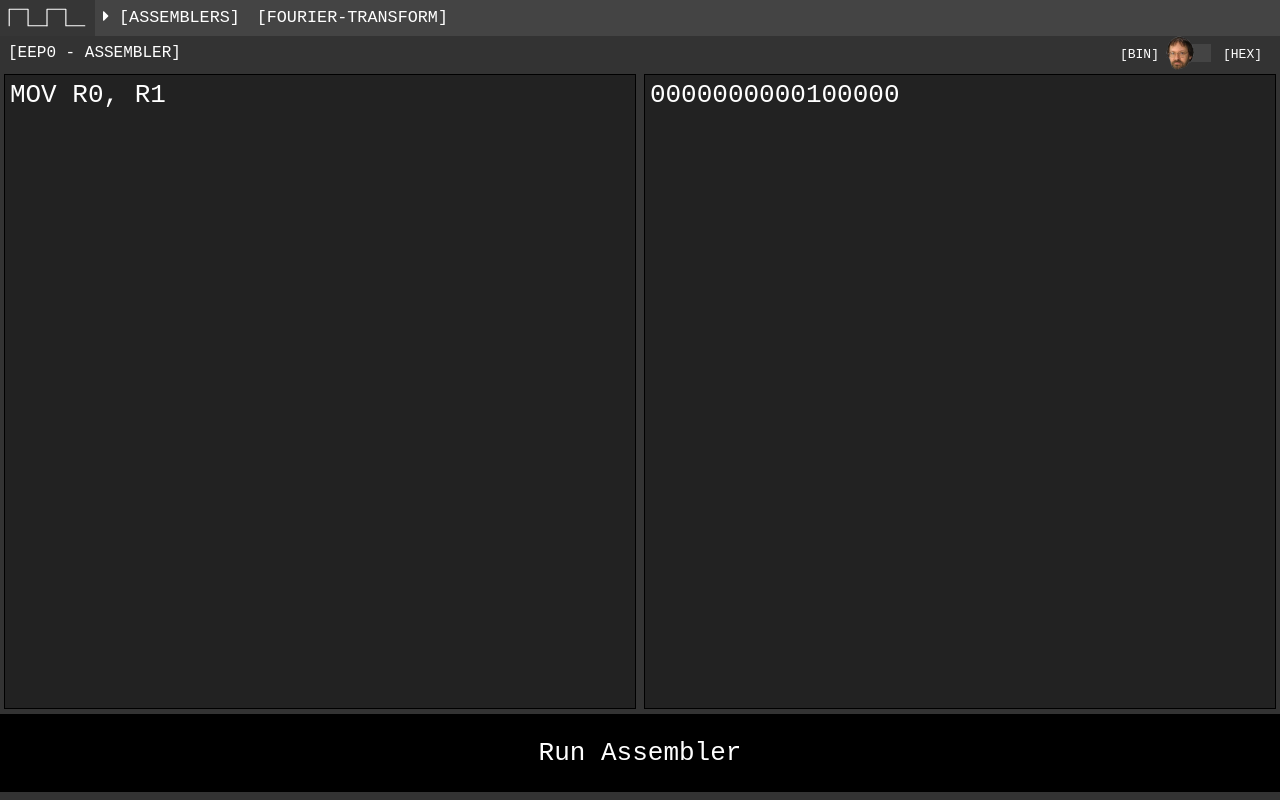
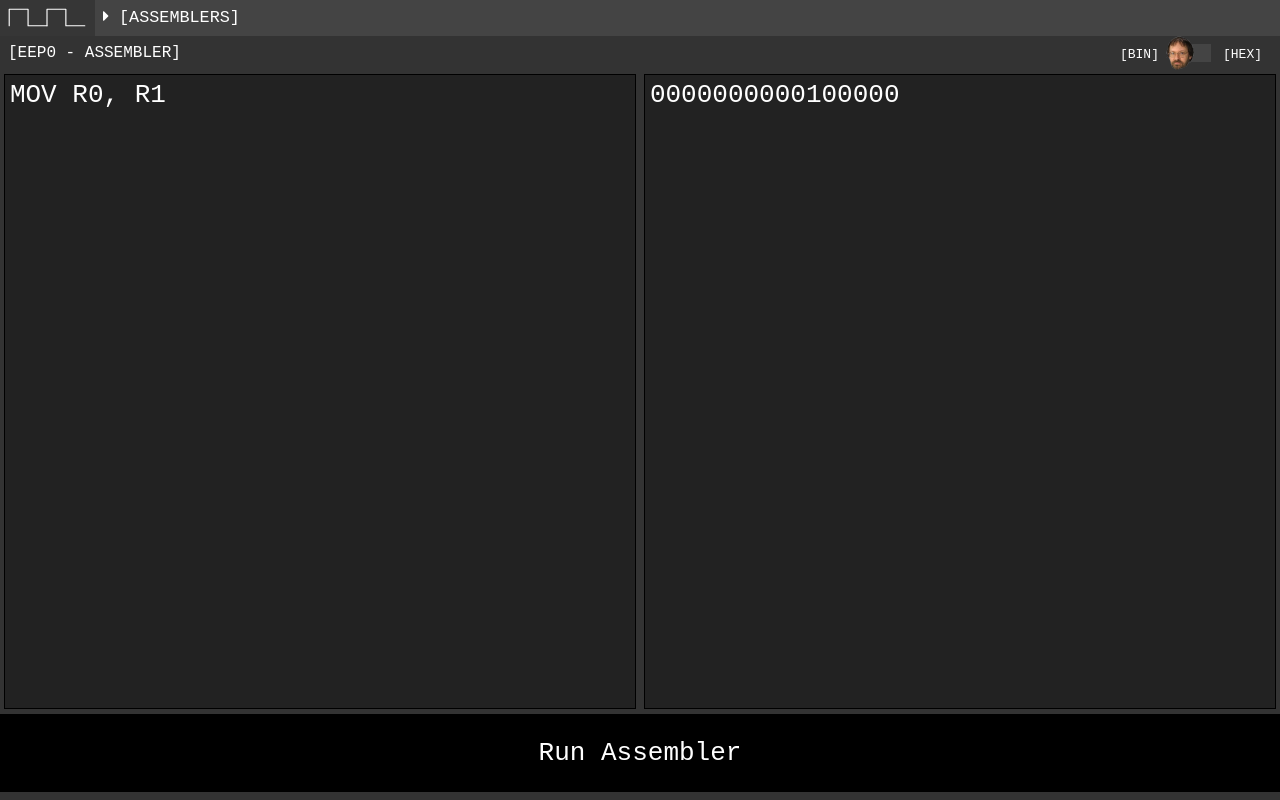
Before and after one commit to eiebox/EIE-Sandbox, a plain HTML site: page EEP0Assembler/EEP0Assembler.html in a window 1280 px wide. Drawn offline with Linux system fonts and the light colour scheme.

Commit message:
Moving Fourier Series To Another Branch

```diff
--- a/EEP0Assembler/EEP0Assembler.html
+++ b/EEP0Assembler/EEP0Assembler.html
@@ -28,7 +28,6 @@
                     <a href="../EEP0Assembler/EEP0Assembler.html">[EEP0-ASSEMBLER]</a>
                 </div>
             </div>
-            <a href="../FourierTransform/Fourier.html">[FOURIER-TRANSFORM]</a>
         </div>
     </header>
     <script>
```
